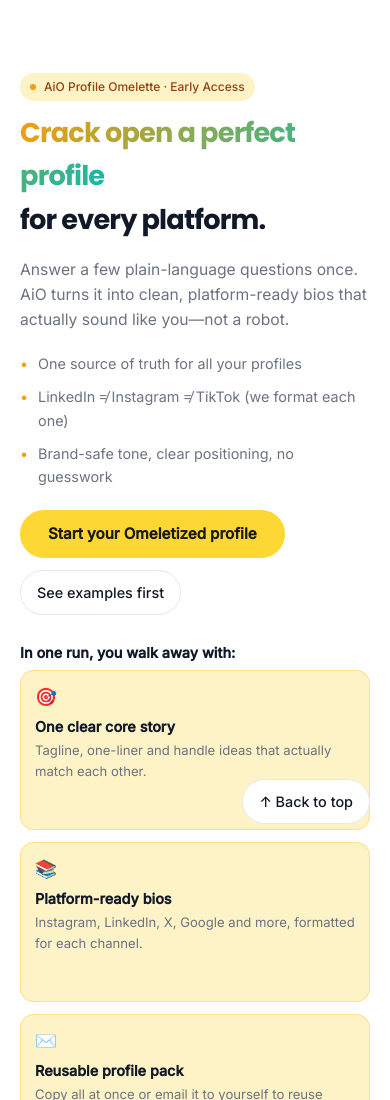
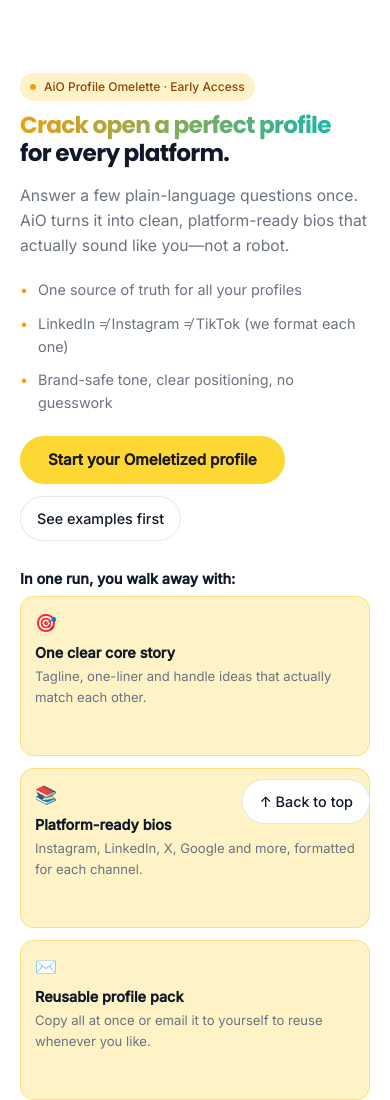
Before and after one commit to headchef-lab/aio-profile-omelette, a website: page index.html in a window 390 px wide. Shown: the top 1100 px of the page. Drawn offline with Linux system fonts and the light colour scheme.

Commit message:
Update index.html

```diff
--- a/index.html
+++ b/index.html
@@ -38,6 +38,10 @@
       max-width: 100%;
       overflow-x: hidden;
     }
+      .page {
+      min-height: 100vh;
+      overflow-x: hidden;   /* ← ADD THIS LINE */
+    }
 
     .page {
       min-height: 100vh;
@@ -158,15 +162,21 @@
     }
 
     @media (max-width: 880px) {
-      .row {
-        flex-direction: column;
-        align-items: flex-start;
-      }
-      h1 { font-size: 2rem; }
-    }
+  .row {
+    flex-direction: column;
+    align-items: flex-start;
+  }
+  h1 {
+    font-size: 1.9rem;
+    line-height: 1.18;
+  }
+}
+
 
     @media (max-width: 520px) {
-      h1 { font-size: 1.7rem; }
+      h1 { font-size: 1.45rem;
+      line-height: 1.22;
+         }
     }
 
     .section-heading {
```
